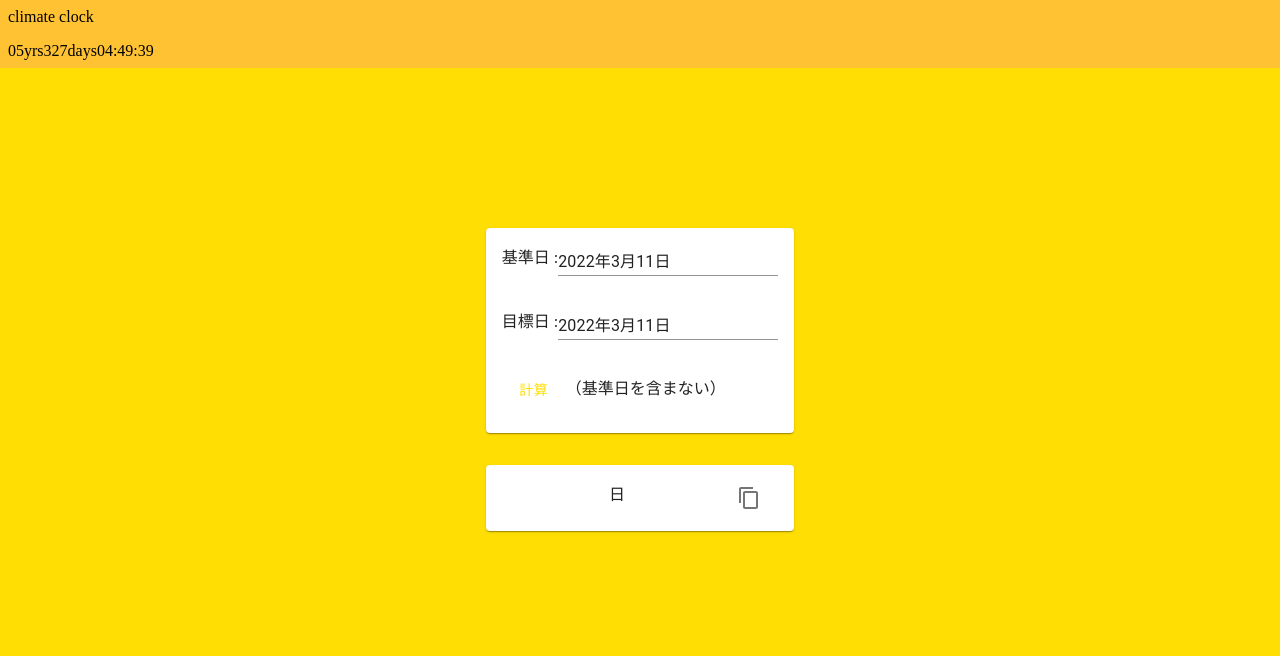
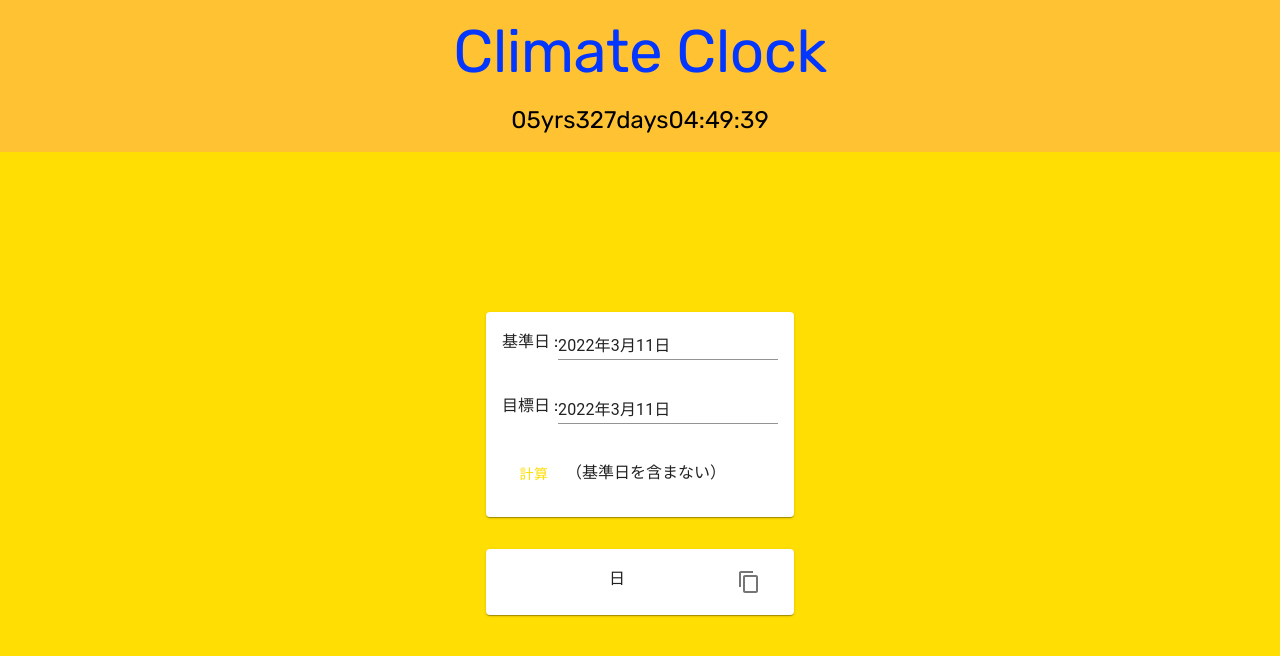
Before and after one commit to pkoky/day-counting-system, a React (Create React App) app: page / in a window 1280 px wide. Shown: the top 656 px of the page. Built offline with nearby package versions, Linux system fonts and the light colour scheme.

Commit message:
close #24 ClimateClockのカラーとフォントを変更

```diff
--- a/src/App.tsx
+++ b/src/App.tsx
@@ -54,10 +54,6 @@ function App() {
     const day = Number(format(date, "d"));
     let result = {y: year, m: month, d: day};
     return result;
-  }
-
-  const style = {
-    background: theme.palette.primary.dark
   }
 
   // フリーゲルの公式を使用 -> 修正ユリウス日を求める
--- a/src/components/ClimateClock.tsx
+++ b/src/components/ClimateClock.tsx
@@ -1,6 +1,11 @@
 import React,{ useState, useEffect, useRef } from 'react';
 import Box from '@mui/material/Box';
 import Stack from '@mui/material/Stack';
+import Typography from "@mui/material/Typography";
+
+import {theme} from './../style/index'
+import { setTokenSourceMapRange } from 'typescript';
+
 
 
 const ClimateClock = () => {
@@ -23,11 +28,12 @@ const ClimateClock = () => {
       const fullMinutes = Math.floor((timeDistance % (1000 * 60 * 60) / (1000 * 60)));
       const fullSeconds = Math.floor((timeDistance % (1000 * 60) / 1000));
 
-      setTimerYears(String(fullYears));
-      setTimerDays(String(fullDays));
-      setTimerHours(String(fullHours));
-      setTimerMinutes(String(fullMinutes));
-      setTimerSeconds(String(fullSeconds));
+
+      setTimerYears(getDateStr(fullYears));
+      setTimerDays(getDateStr(fullDays));
+      setTimerHours(getDateStr(fullHours));
+      setTimerMinutes(getDateStr(fullMinutes));
+      setTimerSeconds(getDateStr(fullSeconds));
 
     }, 1000)
   }
@@ -37,17 +43,26 @@ const ClimateClock = () => {
     return () => clearInterval();
   },[]);
 
+  const getDateStr = (num: number): string => {
+    const result = num < 10 ? '0' + String(num) : String(num);
+    return result;
+  }
+
   return (
-    <Stack>
-      <Box sx={{ p: 1}}>
-        climate clock
+    <Stack sx={{ py: 1 }}>
+      <Box sx={{ p: 1, display: 'flex', justifyContent: 'center' }}>
+        <Typography variant="h2" sx={{ fontFamily: ["Rubik"], color: theme.palette.secondary.main }}>
+          Climate Clock
+        </Typography>
       </Box>
-      <Box sx={{ p: 1}}>
-        {Number(timerYears) < 10 ? "0" + timerYears: timerYears}yrs
-        {Number(timerDays) < 10 ? "0" + timerDays: timerDays}days
-        {Number(timerHours) < 10 ? "0" + timerHours: timerHours}:
-        {Number(timerMinutes) < 10 ? "0" + timerMinutes: timerMinutes}:
-        {Number(timerSeconds) < 10 ? "0" + timerSeconds: timerSeconds}
+      <Box sx={{ p: 1, display: 'flex', justifyContent: 'center' }}>
+        <Typography variant="h5" sx={{ fontFamily: ["Rubik"]}}>
+          {timerYears}yrs
+          {timerDays}days
+          {timerHours}:
+          {timerMinutes}:
+          {timerSeconds}
+        </Typography>
       </Box>
     </Stack>
   )
--- a/src/index.css
+++ b/src/index.css
@@ -1,6 +1,8 @@
+@import url('https://fonts.googleapis.com/css2?family=Rubik&display=swap');
 
 body {
   margin: 0;
   width: 100%;
   height: 100%;
+  font-family: 'Rubik', sans-serif;
 }
```
